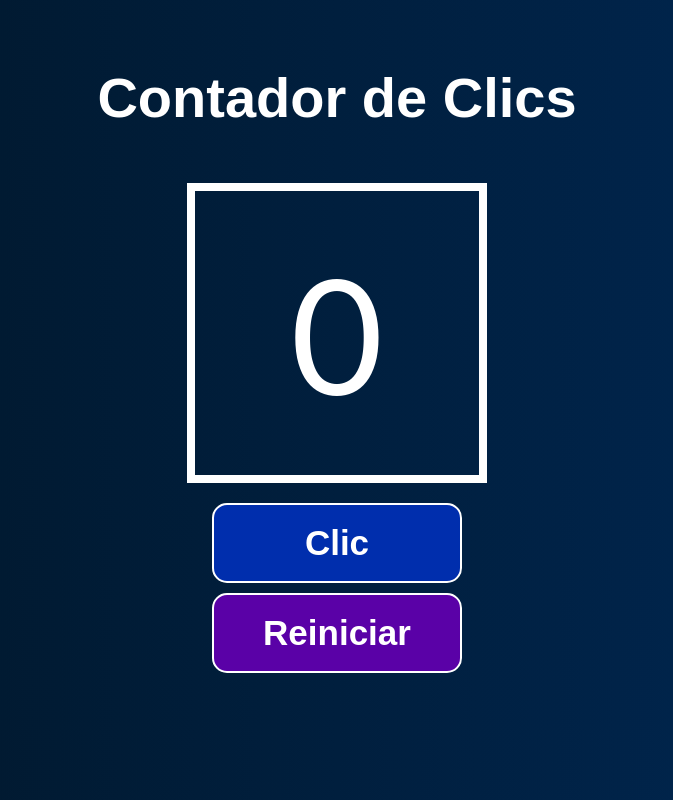
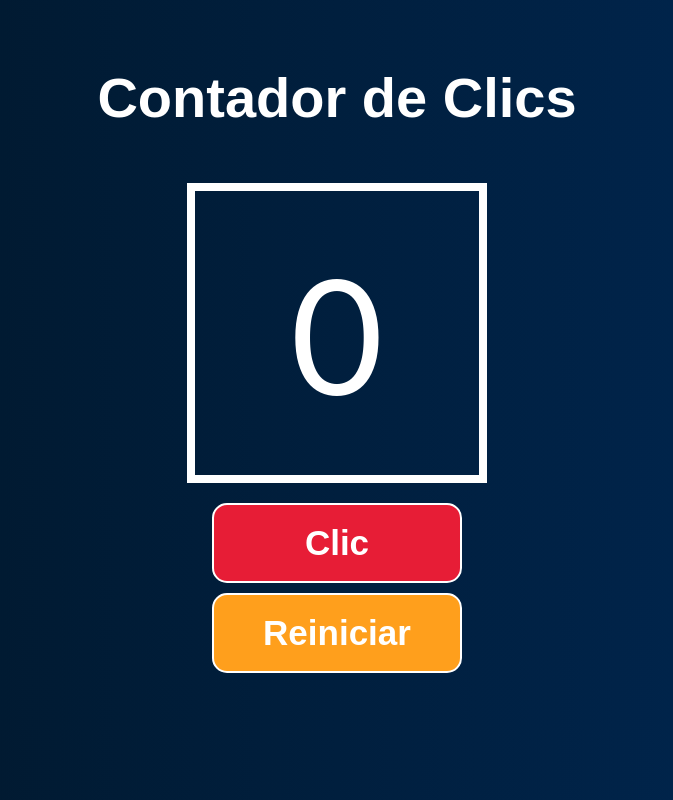
Before and after one commit to marcosd59/contador-de-clics, a React (Create React App) app: page / in a window 1280 px wide. Shown: the whole page, without its empty margins (303-976 px from the left). Built offline with nearby package versions, Linux system fonts and the light colour scheme; the HTML template or start-up script is replaced by a standard one.

Commit message:
Update button colors in Boton.css

```diff
--- a/src/stylesheets/Boton.css
+++ b/src/stylesheets/Boton.css
@@ -12,13 +12,13 @@ button {
 }
 
 button:hover {
-    background-color: #00471b;
+    background-color: #2ec4b6;
 }
 
 .boton-clic {
-    background-color: #002ead;
+    background-color: #e71d36;
 }
 
 .boton-reiniciar {
-    background-color: #5a01a7;
+    background-color: #ff9f1c;
 }
```
